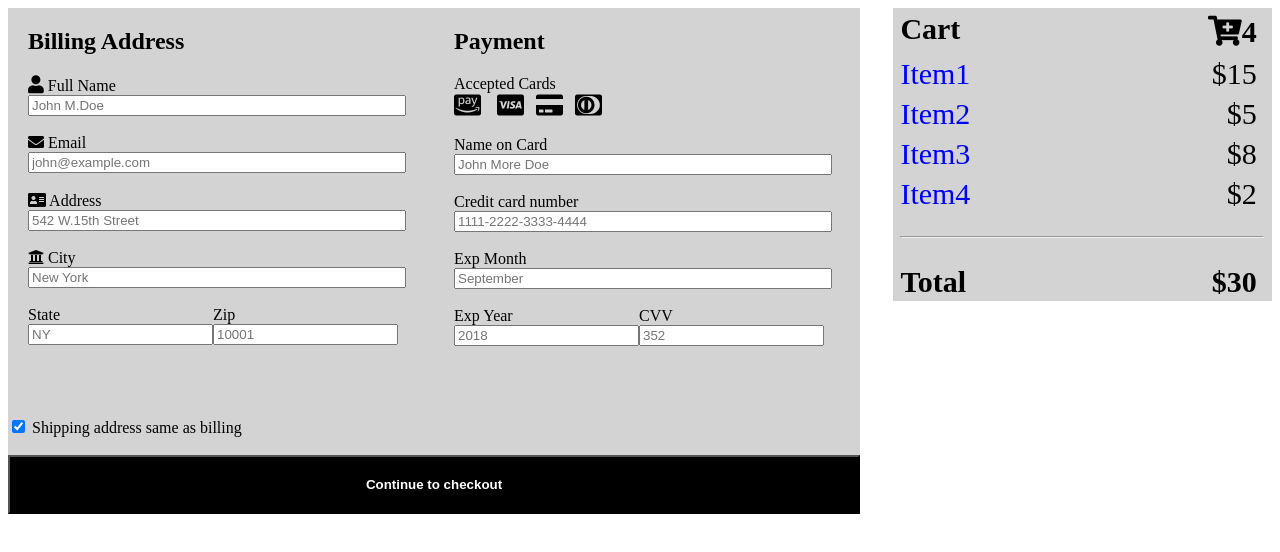
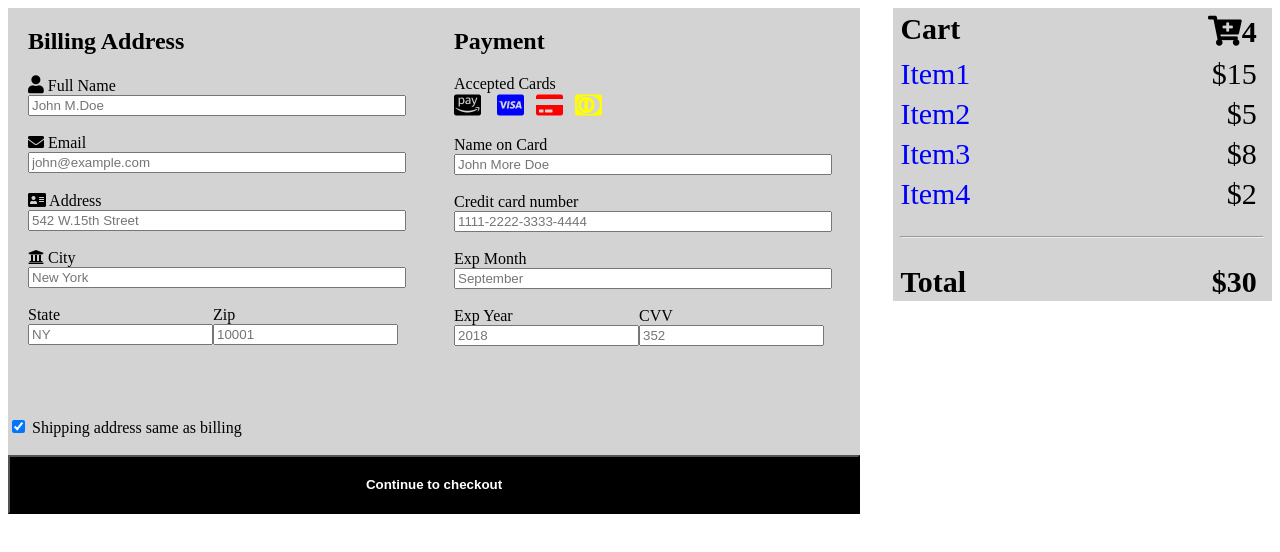
Before and after one commit to dadafei0000/homework2, a plain HTML site: page index.html in a window 1280 px wide. Drawn offline with Linux system fonts and the light colour scheme.

Commit message:
Update index.html

```diff
--- a/index.html
+++ b/index.html
@@ -50,10 +50,10 @@
 
    <div> Accepted Cards<br>
 
-    <i class='fab fa-cc-amazon-pay' style='font-size:24px'></i>&nbsp;  &nbsp;
-   <i class='fab fa-cc-visa' style='font-size:24px'></i>&nbsp;&nbsp;
-    <i class='fas fa-credit-card' style='font-size:24px'></i>&nbsp;&nbsp;
-    <i class='fab fa-cc-diners-club' style='font-size:24px'></i><br><br>
+    <i class='fab fa-cc-amazon-pay' style='font-size:24px;color:black;'></i>&nbsp;  &nbsp;
+   <i class='fab fa-cc-visa' style='font-size:24px;color:blue'></i>&nbsp;&nbsp;
+    <i class='fas fa-credit-card' style='font-size:24px;color:red;'></i>&nbsp;&nbsp;
+    <i class='fab fa-cc-diners-club' style='font-size:24px;color:yellow;'></i><br><br>
     </div>
    <div> Name on Card<br>
 
```
